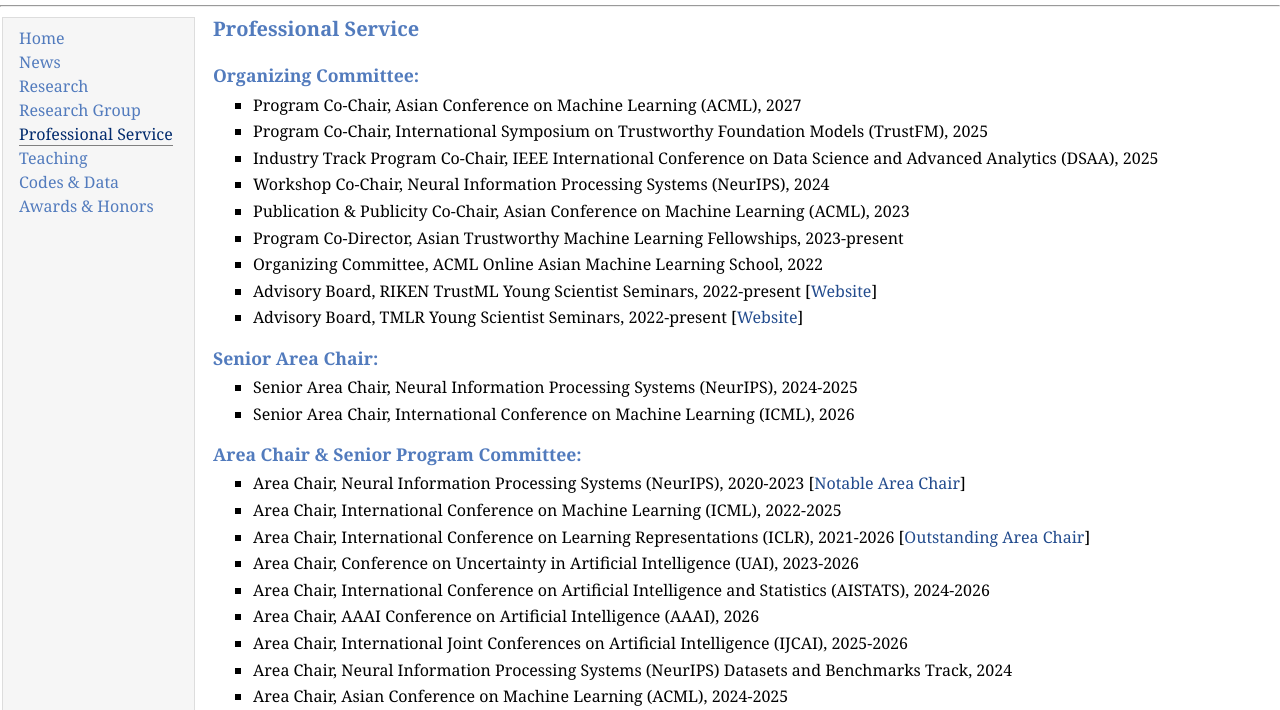
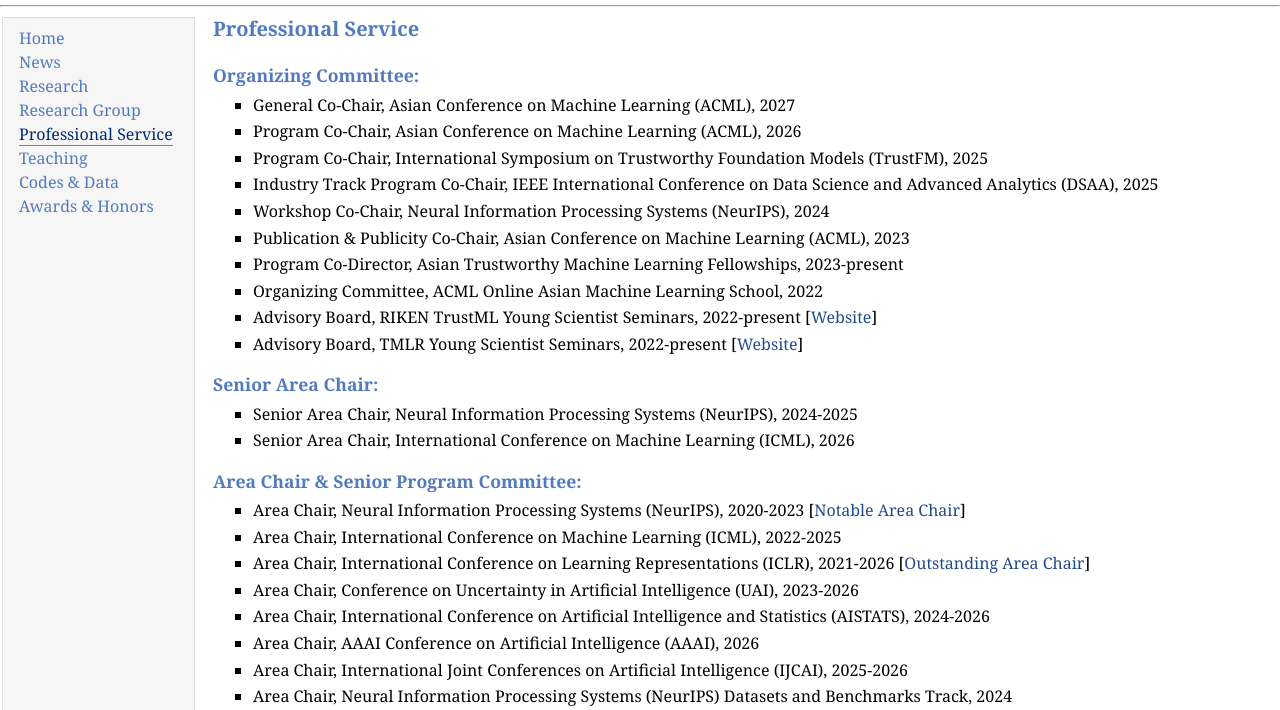
Before and after one commit to bhanML/bhanML.github.io, a plain HTML site: page service.html in a window 1280 px wide. Shown: the part 66-776 px from the top of the page. Drawn offline with Linux system fonts and the light colour scheme.

Commit message:
Add files via upload

```diff
--- a/service.html
+++ b/service.html
@@ -27,8 +27,8 @@
         <h2><a name="service"></a>Professional Service</h2>
 		<h3>Organizing Committee:</h3>
         <ul>
-
-		    <li><p> Program Co-Chair, Asian Conference on Machine Learning (ACML), 2027 </p></li>
+		    <li><p> General Co-Chair, Asian Conference on Machine Learning (ACML), 2027 </p></li>
+		    <li><p> Program Co-Chair, Asian Conference on Machine Learning (ACML), 2026 </p></li>
 			<li><p> Program Co-Chair, International Symposium on Trustworthy Foundation Models (TrustFM), 2025 </p></li>
 			<li><p> Industry Track Program Co-Chair, IEEE International Conference on Data Science and Advanced Analytics (DSAA), 2025 </p></li>
 		    <li><p> Workshop Co-Chair, Neural Information Processing Systems (NeurIPS), 2024 </p></li>
```
Also changed, not shown: index.html (+1 -1 lines), news.html (+1 -1 lines).
